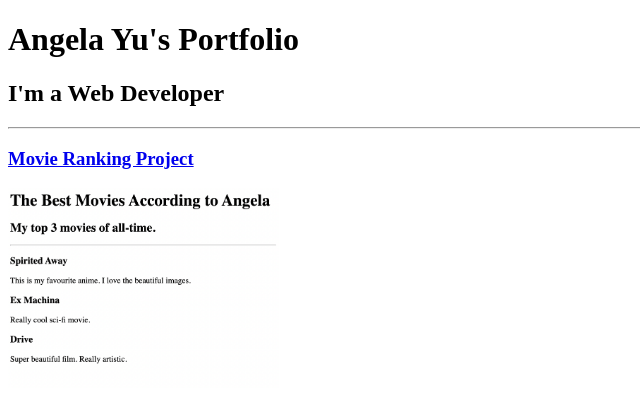
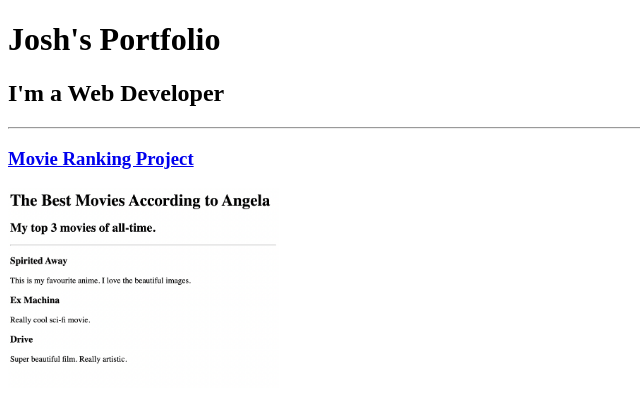
Before and after one commit to cadelinajosh/html-portfolio, a plain HTML site: page index.html in a window 1280 px wide. Shown: the top 408 px of the page, without its empty margins (0-640 px from the left). Drawn offline with Linux system fonts and the light colour scheme.

Commit message:
Update index.html

```diff
--- a/index.html
+++ b/index.html
@@ -7,7 +7,7 @@
 </head>
 
 <body>
-  <h1>Angela Yu's Portfolio</h1>
+  <h1>Josh's Portfolio</h1>
   <h2>I'm a Web Developer</h2>
   <hr />
   <h3><a href="./public/movie-ranking.html">Movie Ranking Project</a></h3>
```
